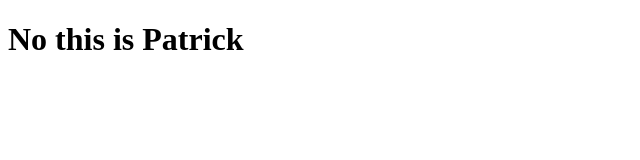
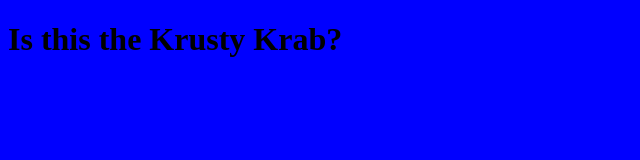
Before and after one commit to UncleDadMom/PatrickWuWebsite, a plain HTML site: page index.html in a window 1280 px wide. Shown: the whole page, without its empty margins (0-640 px from the left). Drawn offline with Linux system fonts and the light colour scheme.

Commit message:
index pls

```diff
--- a/index.html
+++ b/index.html
@@ -1,9 +1,11 @@
 <!DOCTYPE html>
 <html lang="en">
     <head>
-        <title>Is this the Krusty Krab?</title>
+        <link rel="stylesheet" href="style.css">
+        <title>Patrick Wu's Website</title>
     </head>
     <body>
-        <h1>No this is Patrick</h1>
+        <h1>Is this the Krusty Krab?</h1>
+        <script src="script.js"> </script>
     </body>
 </html>
```
